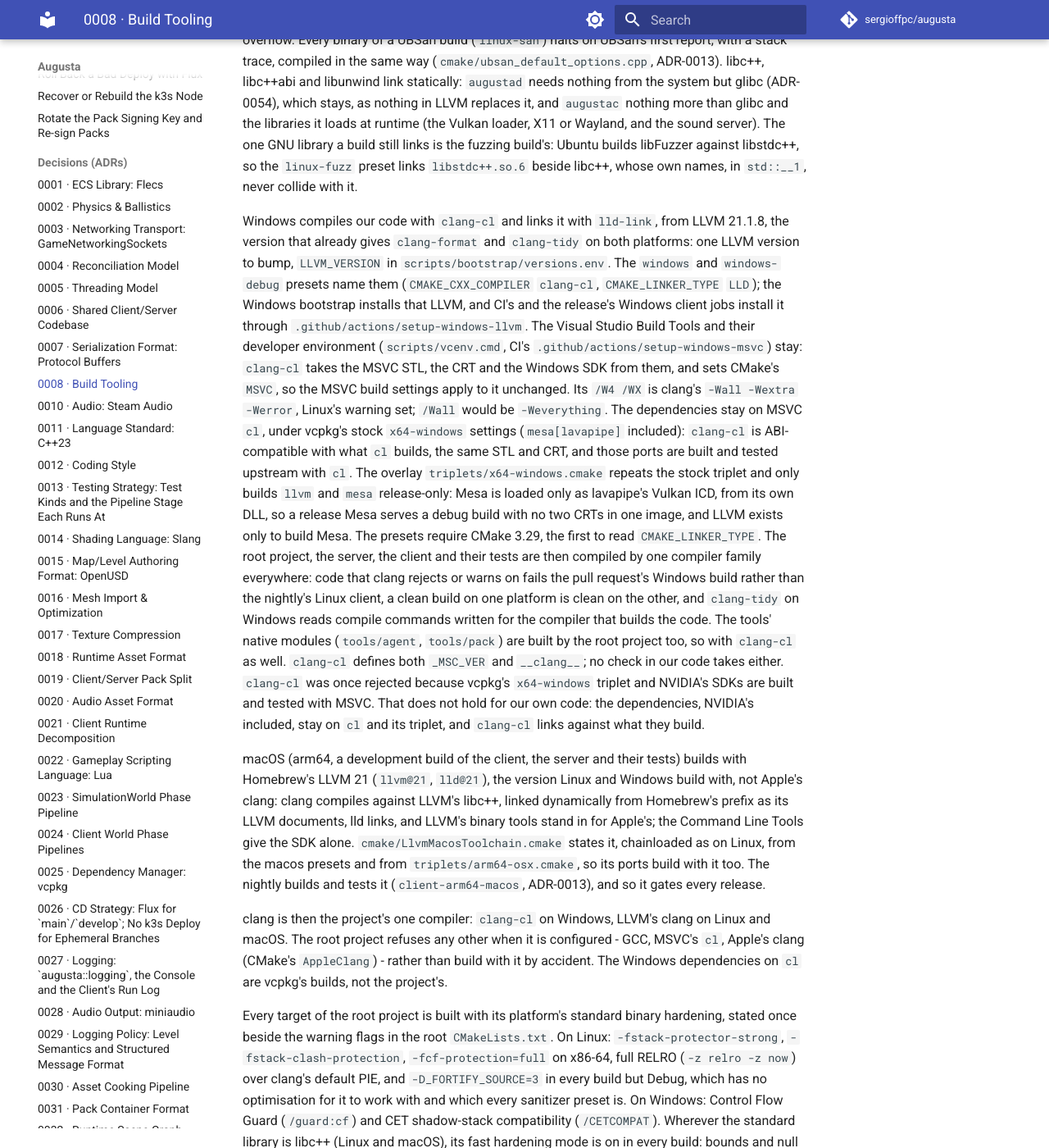
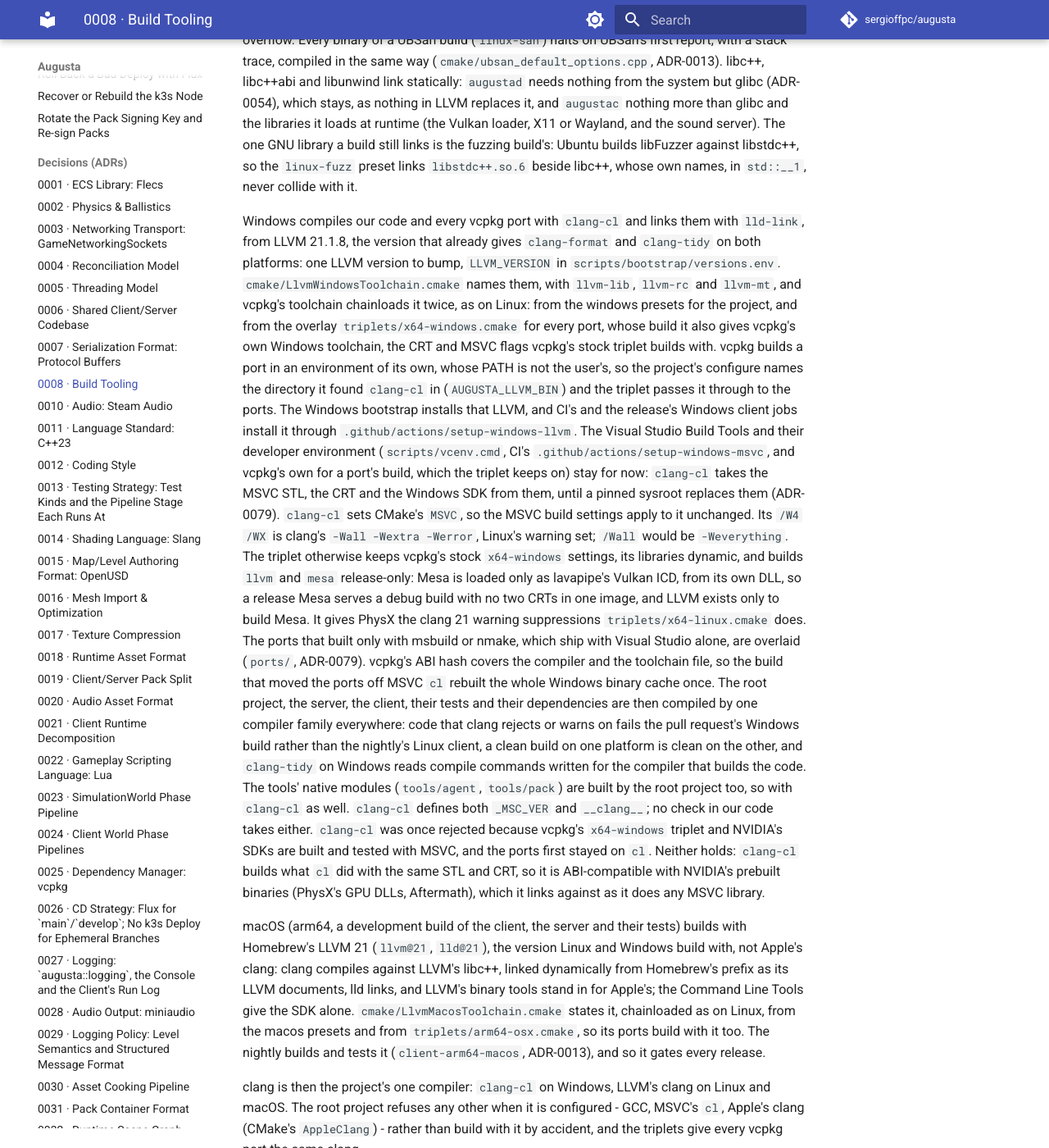
Before and after one commit to sergioffpc/augusta, an MkDocs documentation site: the page built from docs/adr/0008-build-tooling.md, in a window 1280 px wide and 1400 px high, scrolled down 985 px. Shown: the whole window at 82% size. Built offline with MkDocs 1.6.1 and Material for MkDocs 9.7.7, drawn with Linux system fonts in a browser that asks for light colours; comment, search, counter and statistics services are not loaded; some of the changed text lies outside the part shown.

Commit message:
docs(adr): amend ADR-0008, the ports no longer stay on cl
The Windows paragraph describes the toolchain file both the presets and
the triplet chainload, the LLVM directory passed through to the ports,
and the Build Tools that still give the STL, the CRT and the SDK until
ADR-0079's sysroot. docs/ENGINEERING.md follows.

Refs #1429

Co-Authored-By: Claude Opus 5.5 <noreply@anthropic.com>

```diff
--- a/docs/adr/0008-build-tooling.md
+++ b/docs/adr/0008-build-tooling.md
@@ -51,37 +51,47 @@ fuzzing build's: Ubuntu builds libFuzzer against libstdc++, so the `linux-fuzz`
 preset links `libstdc++.so.6` beside libc++, whose own names, in `std::__1`,
 never collide with it.
 
-Windows compiles our code with `clang-cl` and links it with `lld-link`, from
-LLVM 21.1.8, the version that already gives `clang-format` and `clang-tidy` on
-both platforms: one LLVM version to bump, `LLVM_VERSION` in
-`scripts/bootstrap/versions.env`. The `windows` and `windows-debug` presets name
-them (`CMAKE_CXX_COMPILER` `clang-cl`, `CMAKE_LINKER_TYPE` `LLD`); the Windows
-bootstrap installs that LLVM, and CI's and the release's Windows client jobs
-install it through `.github/actions/setup-windows-llvm`. The Visual Studio Build
-Tools and their developer environment (`scripts/vcenv.cmd`, CI's
-`.github/actions/setup-windows-msvc`) stay: `clang-cl` takes the MSVC STL, the
-CRT and the Windows SDK from them, and sets CMake's `MSVC`, so the MSVC build
-settings apply to it unchanged. Its `/W4 /WX` is clang's
-`-Wall -Wextra -Werror`, Linux's warning set; `/Wall` would be `-Weverything`.
-The dependencies stay on MSVC `cl`, under vcpkg's stock `x64-windows` settings
-(`mesa[lavapipe]` included): `clang-cl` is ABI-compatible with what `cl` builds,
-the same STL and CRT, and those ports are built and tested upstream with `cl`.
-The overlay `triplets/x64-windows.cmake` repeats the stock triplet and only
-builds `llvm` and `mesa` release-only: Mesa is loaded only as lavapipe's Vulkan
-ICD, from its own DLL, so a release Mesa serves a debug build with no two CRTs
-in one image, and LLVM exists only to build Mesa. The presets require CMake
-3.29, the first to read `CMAKE_LINKER_TYPE`. The root project, the server, the
-client and their tests are then compiled by one compiler family everywhere: code
-that clang rejects or warns on fails the pull request's Windows build rather
-than the nightly's Linux client, a clean build on one platform is clean on the
-other, and `clang-tidy` on Windows reads compile commands written for the
-compiler that builds the code. The tools' native modules (`tools/agent`,
-`tools/pack`) are built by the root project too, so with `clang-cl` as well.
-`clang-cl` defines both `_MSC_VER` and `__clang__`; no check in our code takes
-either. `clang-cl` was once rejected because vcpkg's `x64-windows` triplet and
-NVIDIA's SDKs are built and tested with MSVC. That does not hold for our own
-code: the dependencies, NVIDIA's included, stay on `cl` and its triplet, and
-`clang-cl` links against what they build.
+Windows compiles our code and every vcpkg port with `clang-cl` and links them
+with `lld-link`, from LLVM 21.1.8, the version that already gives `clang-format`
+and `clang-tidy` on both platforms: one LLVM version to bump, `LLVM_VERSION` in
+`scripts/bootstrap/versions.env`. `cmake/LlvmWindowsToolchain.cmake` names them,
+with `llvm-lib`, `llvm-rc` and `llvm-mt`, and vcpkg's toolchain chainloads it
+twice, as on Linux: from the windows presets for the project, and from the
+overlay `triplets/x64-windows.cmake` for every port, whose build it also gives
+vcpkg's own Windows toolchain, the CRT and MSVC flags vcpkg's stock triplet
+builds with. vcpkg builds a port in an environment of its own, whose PATH is not
+the user's, so the project's configure names the directory it found `clang-cl`
+in (`AUGUSTA_LLVM_BIN`) and the triplet passes it through to the ports. The
+Windows bootstrap installs that LLVM, and CI's and the release's Windows client
+jobs install it through `.github/actions/setup-windows-llvm`. The Visual Studio
+Build Tools and their developer environment (`scripts/vcenv.cmd`, CI's
+`.github/actions/setup-windows-msvc`, and vcpkg's own for a port's build, which
+the triplet keeps on) stay for now: `clang-cl` takes the MSVC STL, the CRT and
+the Windows SDK from them, until a pinned sysroot replaces them (ADR-0079).
+`clang-cl` sets CMake's `MSVC`, so the MSVC build settings apply to it
+unchanged. Its `/W4 /WX` is clang's `-Wall -Wextra -Werror`, Linux's warning
+set; `/Wall` would be `-Weverything`. The triplet otherwise keeps vcpkg's stock
+`x64-windows` settings, its libraries dynamic, and builds `llvm` and `mesa`
+release-only: Mesa is loaded only as lavapipe's Vulkan ICD, from its own DLL, so
+a release Mesa serves a debug build with no two CRTs in one image, and LLVM
+exists only to build Mesa. It gives PhysX the clang 21 warning suppressions
+`triplets/x64-linux.cmake` does. The ports that built only with msbuild or
+nmake, which ship with Visual Studio alone, are overlaid (`ports/`, ADR-0079).
+vcpkg's ABI hash covers the compiler and the toolchain file, so the build that
+moved the ports off MSVC `cl` rebuilt the whole Windows binary cache once. The
+root project, the server, the client, their tests and their dependencies are
+then compiled by one compiler family everywhere: code that clang rejects or
+warns on fails the pull request's Windows build rather than the nightly's Linux
+client, a clean build on one platform is clean on the other, and `clang-tidy` on
+Windows reads compile commands written for the compiler that builds the code.
+The tools' native modules (`tools/agent`, `tools/pack`) are built by the root
+project too, so with `clang-cl` as well. `clang-cl` defines both `_MSC_VER` and
+`__clang__`; no check in our code takes either. `clang-cl` was once rejected
+because vcpkg's `x64-windows` triplet and NVIDIA's SDKs are built and tested
+with MSVC, and the ports first stayed on `cl`. Neither holds: `clang-cl` builds
+what `cl` did with the same STL and CRT, so it is ABI-compatible with NVIDIA's
+prebuilt binaries (PhysX's GPU DLLs, Aftermath), which it links against as it
+does any MSVC library.
 
 macOS (arm64, a development build of the client, the server and their tests)
 builds with Homebrew's LLVM 21 (`llvm@21`, `lld@21`), the version Linux and
@@ -96,8 +106,7 @@ it gates every release.
 clang is then the project's one compiler: `clang-cl` on Windows, LLVM's clang on
 Linux and macOS. The root project refuses any other when it is configured - GCC,
 MSVC's `cl`, Apple's clang (CMake's `AppleClang`) - rather than build with it by
-accident. The Windows dependencies on `cl` are vcpkg's builds, not the
-project's.
+accident, and the triplets give every vcpkg port the same clang.
 
 Every target of the root project is built with its platform's standard binary
 hardening, stated once beside the warning flags in the root `CMakeLists.txt`. On
```
Also changed, not shown: docs/ENGINEERING.md (+26 -25 lines).
